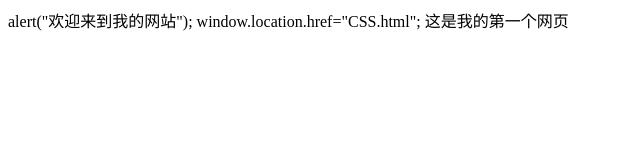
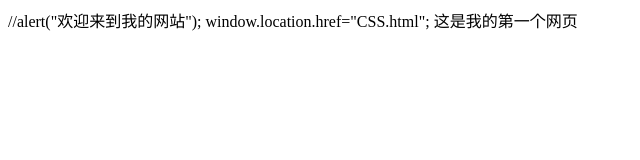
Before and after one commit to Jinamy/learngit, a plain HTML site: page index.html in a window 1280 px wide. Shown: the whole page, without its empty margins (0-640 px from the left). Drawn offline with Linux system fonts and the light colour scheme.

Commit message:
Update index.html

```diff
--- a/index.html
+++ b/index.html
@@ -4,7 +4,7 @@
     <meta charset="UTF-8">
     <title>index</title>
     <scrpit type="text/javascrpit">
-alert("欢迎来到我的网站");
+          //alert("欢迎来到我的网站");
         window.location.href="CSS.html";
 </scrpit>
 </head>
```
